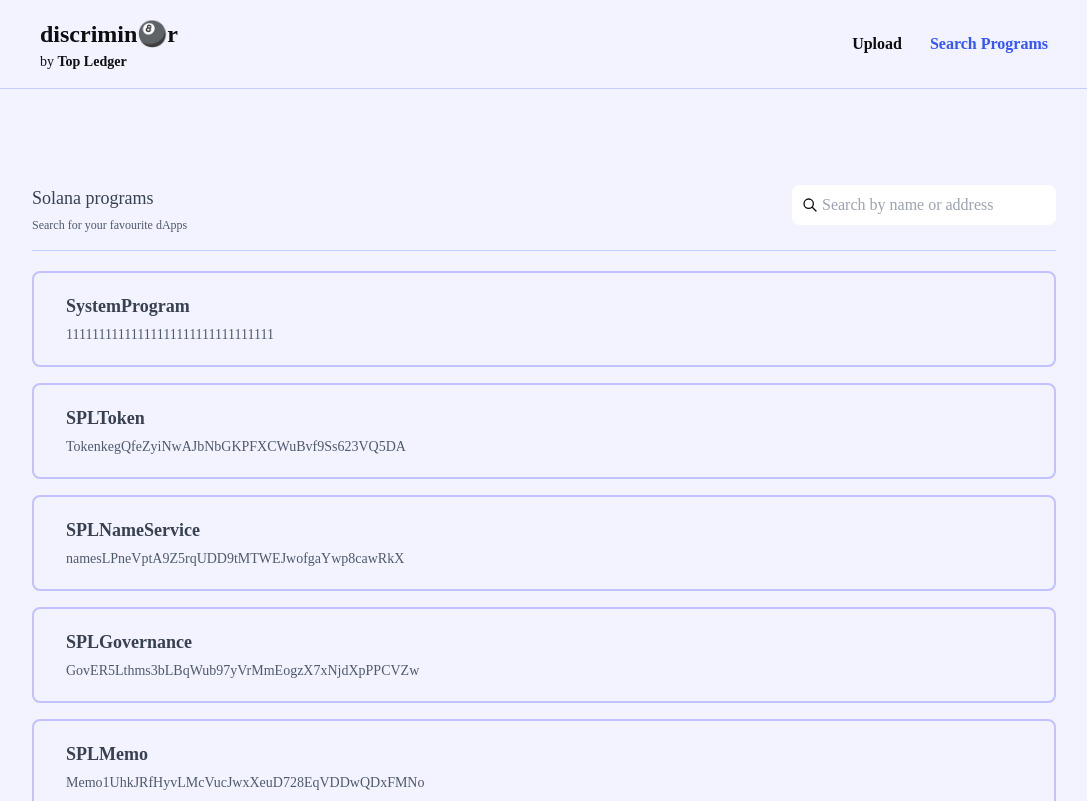
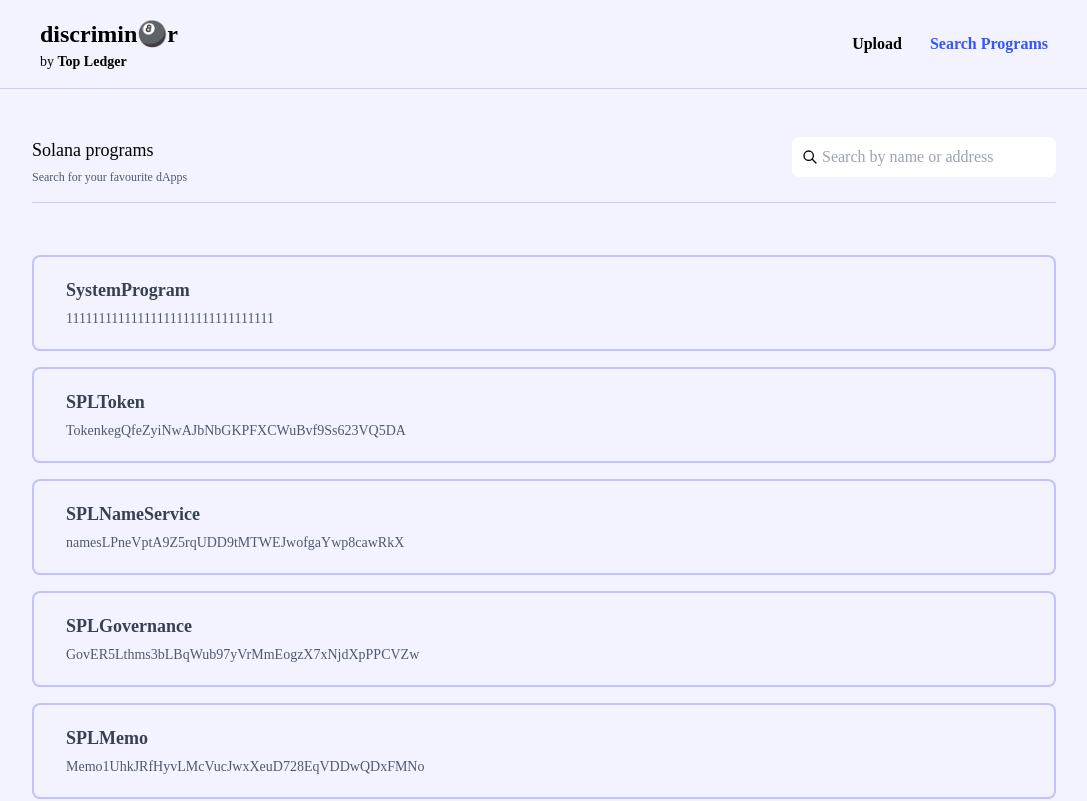
Before and after one commit to Topledger/discrimin8r, a Next.js app: page /programs in a window 1280 px wide. Shown: the top 801 px of the page, without its empty margins (96-1183 px from the left). Built offline with nearby package versions, Linux system fonts and the light colour scheme; a web font is replaced by a local one.

Commit message:
css fixes

```diff
--- a/pages/index.js
+++ b/pages/index.js
@@ -107,7 +107,7 @@
     return (
         <Page>
             <main className="flex items-center justify-center">
-                <div className="flex flex-col min-w-full items-center px-32 mt-20">
+                <div className="flex flex-col min-w-full items-center px-32 mt-20 flex flex-col gap-8">
                     <UploadForm
                         onChange={onMediaFileChange}
                         isLoading={dappDetailsInProgress}
--- a/pages/programs.js
+++ b/pages/programs.js
@@ -794,7 +794,7 @@
 
     return (
         <Page>
-            <div className="px-32 mt-20">
+            <div className="px-32 mt-8 flex flex-col gap-8">
                 <SearchHeader
                     selectedProgram={selectedProgram}
                     onChange={setSearchText}
--- a/styles/globals.css
+++ b/styles/globals.css
@@ -4,6 +4,10 @@
 
 * {
     font-family: 'Baloo Chettan 2', cursive;
+}
+
+* {
+    color: black;
 }
 
 .bg-gratify {
```
